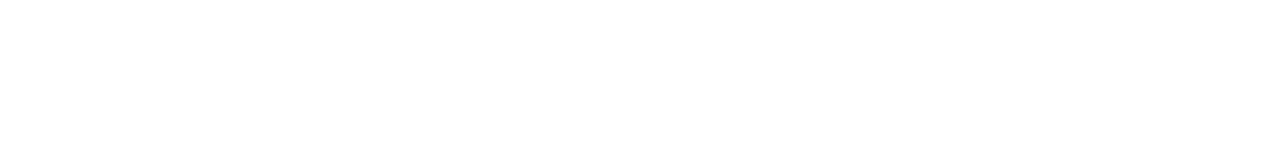
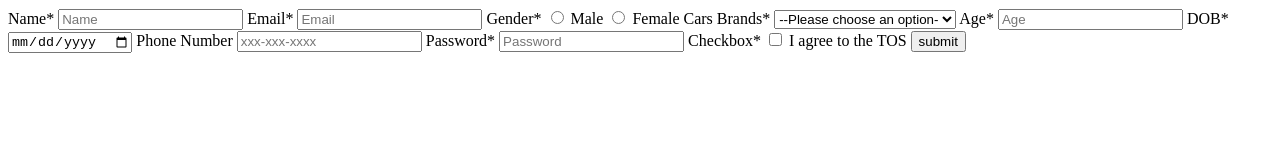
Before and after one commit to acciojob/signup-form-car-MHGOWTHAM, a website: page main.html in a window 1280 px wide. Drawn offline with Linux system fonts and the light colour scheme.

Commit message:
created a submission

```diff
--- a/main.html
+++ b/main.html
@@ -7,6 +7,48 @@
 </head>
 
 <body>
+	<form method="post">
+		<label for="name">Name*</label>
+		<input type="text" id="name" placeholder="Name" required>
+
+		<label for="email">Email*</label>
+		<input type="email" id="email" placeholder="Email" required>
+
+		<label for="gender">Gender*</label>
+		<input type="radio" name="gender" id="gender_m" required>
+		<label for="gender_m">Male</label>
+		<input type="radio" name="gender" id="gender_f" required>
+		<label for="gender_f">Female</label>
+
+		<label for="cars">Cars Brands*</label>
+		<select id="cars" required>
+			<option value="" selected disabled>--Please choose an option-</option>
+			<option value="bmw">BMW</option>
+			<option value="audi">Audi</option>
+			<option value="mercedez">Mercedez</option>
+		</select>
+
+		<label for="age">Age*</label>
+		<input type="number" id="age" placeholder="Age" required>
+
+		<label for="dob">DOB*</label>
+		<input type="date" id="dob" required>
+
+		<label for="tel">Phone Number</label>
+		<input type="tel" id="tel" placeholder="xxx-xxx-xxxx" required>
+
+		<label for="password">Password*</label>
+		<input type="password" id="password" placeholder="Password" required>
+
+		<label for="checkbox">Checkbox*</label>
+		<input type="checkbox" id="checkbox" required>
+		<label>I agree to the TOS</label>
+
+		<button type="submit">submit</button>
+
+
+
+	</form>
 	<!-- the entire body must be written by student -->
     <script type="text/javascript" src="./script.js">
 </script>
```
